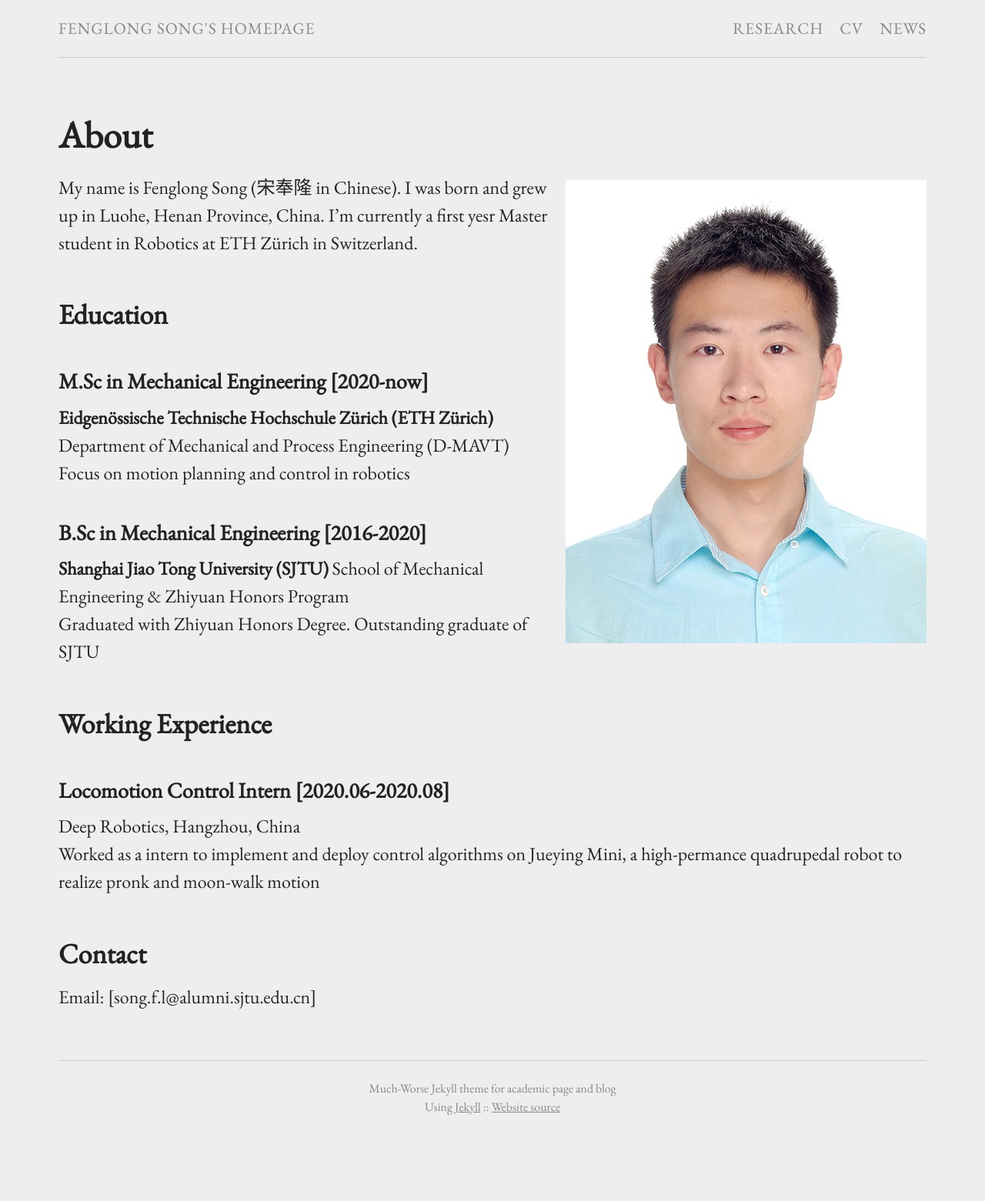
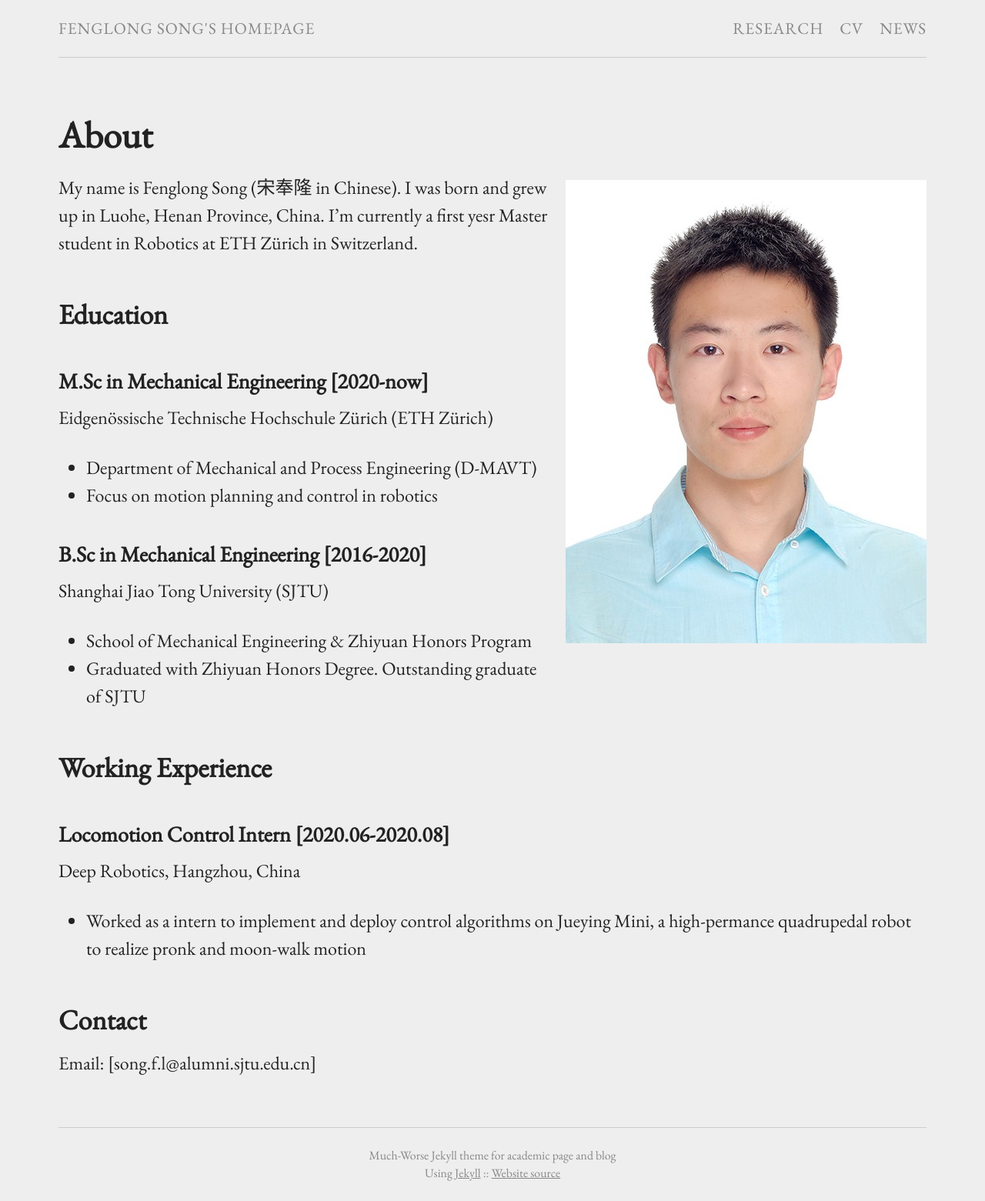
Before and after one commit to FenglongSong/fenglongsong.github.io, a Jekyll site: the page built from index.md, in a window 1280 px wide. Shown: the whole page at 77% size. Built offline with Jekyll 4.4.1, drawn with Linux system fonts in a browser that asks for light colours; before the commit the page ends 1474 px from its top, so only the background shows below that.

```diff
--- a/index.md
+++ b/index.md
@@ -12,22 +12,22 @@ My name is Fenglong Song (宋奉隆 in Chinese). I was born and grew up in Luohe
 
 ### **M.Sc in Mechanical Engineering** [2020-now]
 
-**Eidgenössische Technische Hochschule Zürich (ETH Zürich)**
-Department of Mechanical and Process Engineering (D-MAVT)
-Focus on motion planning and control in robotics
+Eidgenössische Technische Hochschule Zürich (ETH Zürich)
+- Department of Mechanical and Process Engineering (D-MAVT)
+- Focus on motion planning and control in robotics
 
 ### **B.Sc in Mechanical Engineering** [2016-2020]
 
-**Shanghai Jiao Tong University (SJTU)**
-School of Mechanical Engineering & Zhiyuan Honors Program
-Graduated with Zhiyuan Honors Degree. Outstanding graduate of SJTU
+Shanghai Jiao Tong University (SJTU)
+- School of Mechanical Engineering & Zhiyuan Honors Program
+- Graduated with Zhiyuan Honors Degree. Outstanding graduate of SJTU
 
 ## Working Experience
 
 ### Locomotion Control Intern [2020.06-2020.08]
 
 Deep Robotics, Hangzhou, China
-Worked as a intern to implement and deploy control algorithms on Jueying Mini, a high-permance quadrupedal robot to realize pronk and moon-walk motion
+- Worked as a intern to implement and deploy control algorithms on Jueying Mini, a high-permance quadrupedal robot to realize pronk and moon-walk motion
 
 ## Contact
 
```
